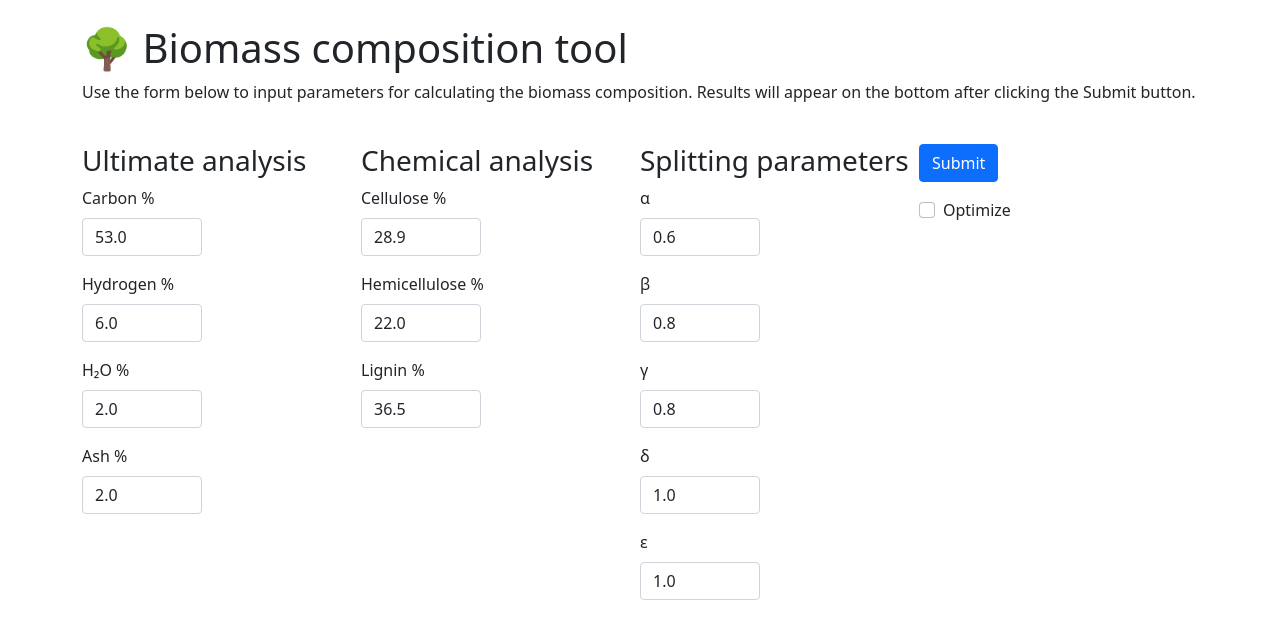
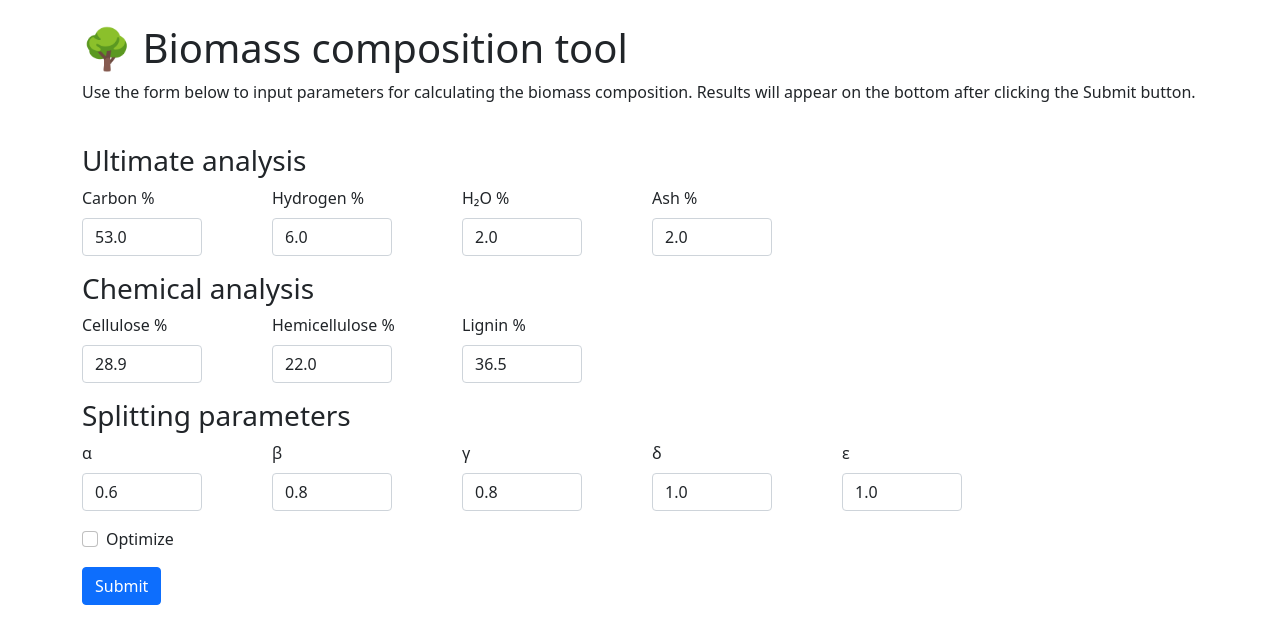
Before and after one commit to wigging/biocomp, a Flask app: page / in a window 1280 px wide. Shown: the top 644 px of the page. Run offline with Flask 2, Linux system fonts and the light colour scheme; some libraries are stand-ins or nearby versions.

Commit message:
Horizontal form inputs

```diff
--- a/templates/index.html
+++ b/templates/index.html
@@ -10,97 +10,98 @@
 <body>
     <div class="container">
         <div class="row my-4">
-            <div class="col">
+            <div class="col-md">
                 <h1>🌳 Biomass composition tool</h1>
                 <p>Use the form below to input parameters for calculating the biomass composition. Results will appear on the bottom after clicking the Submit button.</p>
             </div>
         </div>
 
-        <form class="row g-0" hx-post="/results" hx-target="#results">
-            <div class="col-md-3">
+        <form hx-post="/results" hx-target="#results">
+            <div class="row mb-3">
                 <h3>Ultimate analysis</h3>
 
-                <div class="mb-3">
+                <div class="col-md-2">
                     <label for="carbon" class="form-label">Carbon %</label>
                     <input type="number" name="carbon" class="form-control" min="45.0" max="75.0" step="0.1" value="53.0">
                 </div>
 
-                <div class="mb-3">
+                <div class="col-md-2">
                     <label for="hydrogen" class="form-label">Hydrogen %</label>
                     <input type="number" name="hydrogen" class="form-control" min="4.0" max="11.0" step="0.1" value="6.0">
                 </div>
 
-                <div class="mb-3">
+                <div class="col-md-2">
                     <label for="water" class="form-label">H₂O %</label>
                     <input type="number" name="water" class="form-control" min="1.0" max="30.0" step="0.1" value="2.0">
                 </div>
 
-                <div class="mb-3">
+                <div class="col-md-2">
                     <label for="ash" class="form-label">Ash %</label>
                     <input type="number" name="ash" class="form-control" min="1.0" max="30.0" step="0.1" value="2.0">
                 </div>
             </div>
 
-            <div class="col-md-3">
+            <div class="row mb-3">
                 <h3>Chemical analysis</h3>
 
-                <div class="mb-3">
+                <div class="col-md-2">
                     <label for="cellulose" class="form-label">Cellulose %</label>
                     <input type="number" name="cellulose" class="form-control" min="20.0" max="70.0" step="0.1" value="28.9">
                 </div>
 
-                <div class="mb-3">
+                <div class="col-md-2">
                     <label for="hemicellulose" class="form-label">Hemicellulose %</label>
                     <input type="number" name="hemicellulose" class="form-control" min="20.0" max="70.0" step="0.1" value="22.0">
                 </div>
 
-                <div class="mb-3">
+                <div class="col-md-2">
                     <label for="lignin" class="form-label">Lignin %</label>
                     <input type="number" name="lignin" class="form-control" min="20.0" max="70.0" step="0.1" value="36.5">
                 </div>
             </div>
 
-            <div class="col-md-3">
+            <div class="row mb-3">
                 <h3>Splitting parameters</h3>
 
-                <div class="mb-3">
+                <div class="col-md-2">
                     <label for="alpha" class="form-label">α</label>
                     <input type="number" name="alpha" class="form-control" min="0.0" max="1.0" step="0.1" value="0.6">
                 </div>
 
-                <div class="mb-3">
+                <div class="col-md-2">
                     <label for="beta" class="form-label">β</label>
                     <input type="number" name="beta" class="form-control" min="0.0" max="1.0" step="0.1" value="0.8">
                 </div>
 
-                <div class="mb-3">
+                <div class="col-md-2">
                     <label for="gamma" class="form-label">γ</label>
                     <input type="number" name="gamma" class="form-control" min="0.0" max="1.0" step="0.1" value="0.8">
                 </div>
 
-                <div class="mb-3">
+                <div class="col-md-2">
                     <label for="delta" class="form-label">δ</label>
                     <input type="number" name="delta" class="form-control" min="0.0" max="1.0" step="0.1" value="1.0">
                 </div>
 
-                <div class="mb-3">
+                <div class="col-md-2">
                     <label for="epsilon" class="form-label">ε</label>
                     <input type="number" name="epsilon" class="form-control" min="0.0" max="1.0" step="0.1" value="1.0">
                 </div>
             </div>
 
-            <div class="col-md-3">
-                <button type="submit" class="btn btn-primary">Submit</button>
-
-                <div class="form-check mt-3">
-                    <input type="checkbox" name="optimize" class="form-check-input" value="">
-                    <label for="optimize" class="form-check-label">Optimize</label>
+            <div class="row mb-3">
+                <div class="col-md-3">
+                    <div class="form-check mb-3">
+                        <input type="checkbox" name="optimize" class="form-check-input" value="">
+                        <label for="optimize" class="form-check-label">Optimize</label>
+                    </div>
+                    <button type="submit" class="btn btn-primary">Submit</button>
                 </div>
             </div>
         </form>
 
         <div class="row">
-            <div class="col">
+            <div class="col-md">
                 <div id="results"></div>
             </div>
         </div>
```
Also changed, not shown: templates/results.html (+2 -18 lines).
